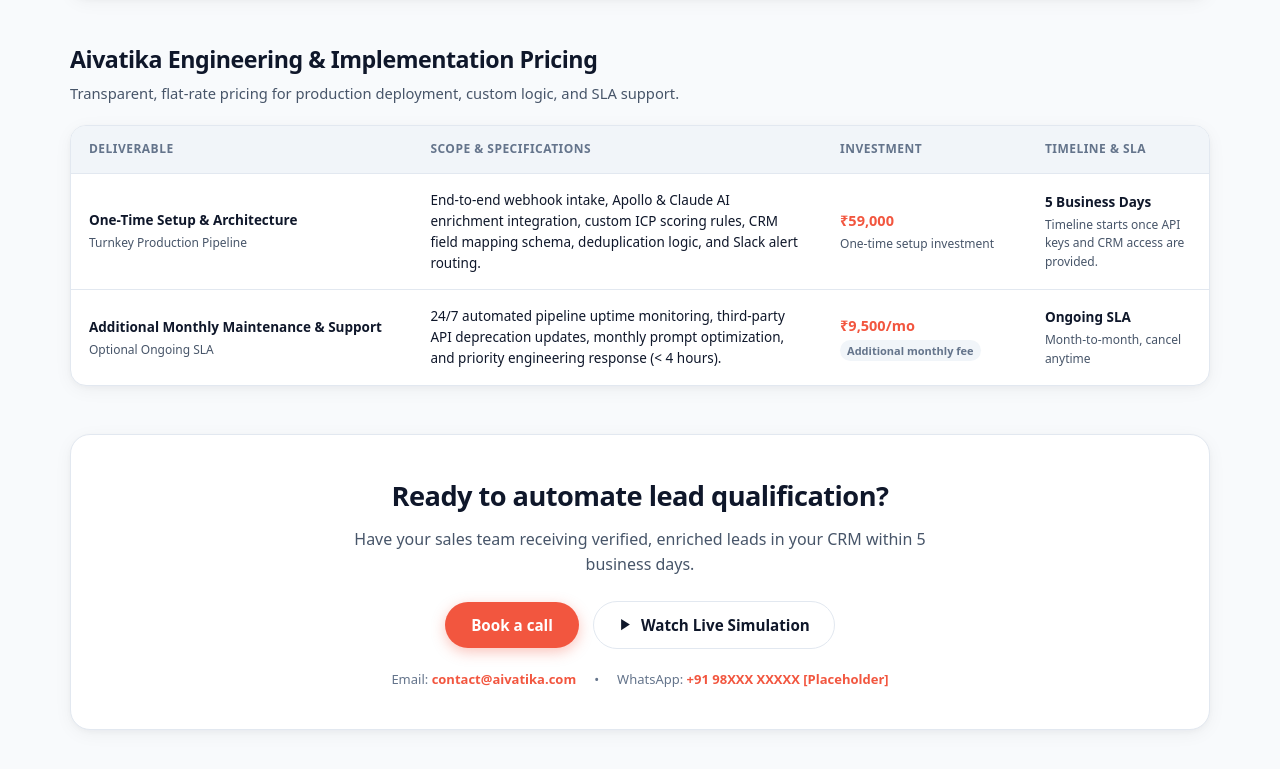
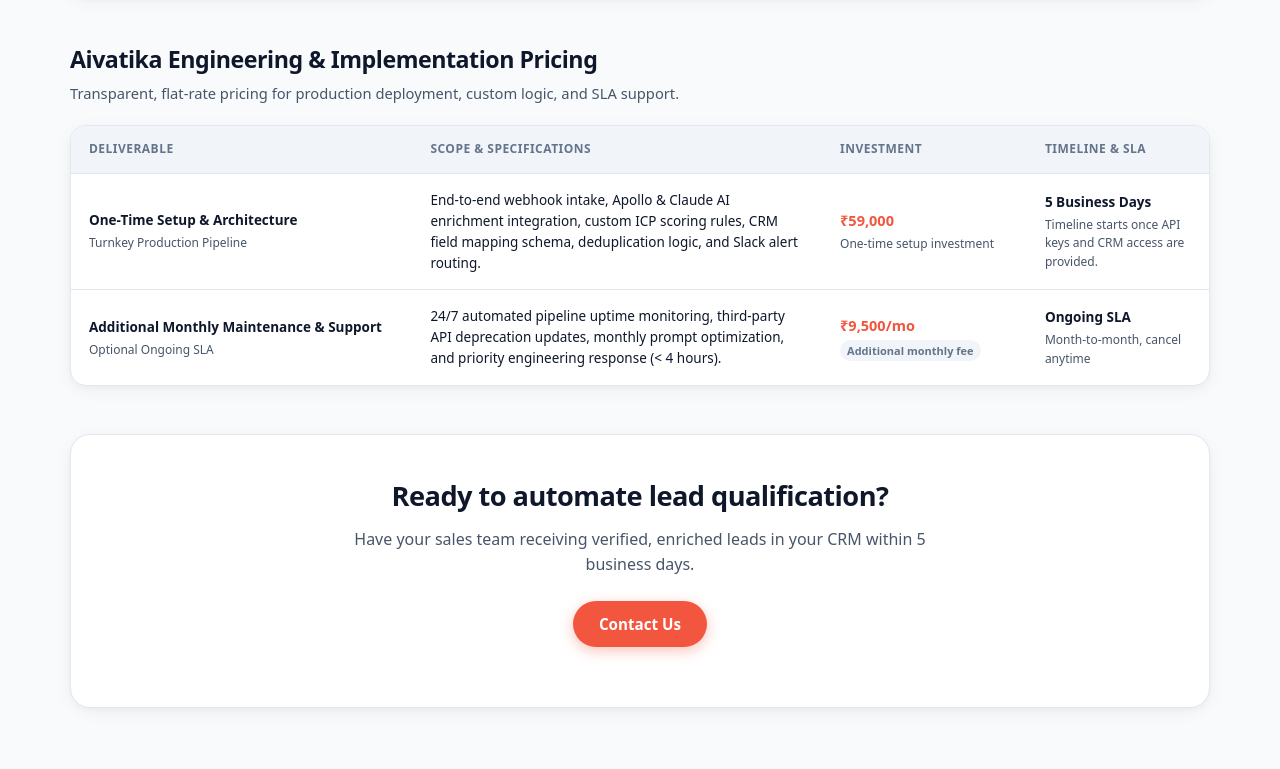
Before and after one commit to janhavi-28/n8n_website, a website: page lead-generation-details.html in a window 1280 px wide. Shown: the part 1385-2154 px from the top of the page. Drawn offline with Linux system fonts and the light colour scheme.

Commit message:
style: simplify bottom section to Contact Us only

```diff
--- a/lead-generation-details.html
+++ b/lead-generation-details.html
@@ -46,7 +46,7 @@
           Watch Live Simulation
         </button>
         <button class="btn-outline" type="button" onclick="openContactModal()">
-          Book a call
+          Contact Us
         </button>
       </div>
       <div class="hero-stats">
@@ -273,19 +273,8 @@
       <p>Have your sales team receiving verified, enriched leads in your CRM within 5 business days.</p>
       <div class="final-cta-actions">
         <button class="btn-primary" type="button" onclick="openContactModal()">
-          Book a call
+          Contact Us
         </button>
-        <button class="btn-outline" type="button" onclick="openSimulation()">
-          <svg width="15" height="15" viewBox="0 0 24 24" fill="currentColor">
-            <polygon points="5 3 19 12 5 21 5 3"></polygon>
-          </svg>
-          Watch Live Simulation
-        </button>
-      </div>
-      <div class="contact-placeholders">
-        <span>Email: <a href="mailto:contact@aivatika.com" class="contact-link">contact@aivatika.com</a></span>
-        <span>•</span>
-        <span>WhatsApp: <a href="https://wa.me/919876543210" target="_blank" rel="noopener noreferrer" class="contact-link">+91 98XXX XXXXX [Placeholder]</a></span>
       </div>
     </section>
 
@@ -323,7 +312,7 @@
   <div id="contact-modal" class="contact-modal" aria-hidden="true" role="dialog" aria-modal="true">
     <div class="sim-modal-backdrop" onclick="closeContactModal()"></div>
     <div class="contact-dialog">
-      <h3>Book an Architecture Call</h3>
+      <h3>Contact Us</h3>
       <p>Leave your details and an automation engineer will contact you within one business day.</p>
       <form id="contact-form" onsubmit="submitForm(event)">
         <div class="form-group">
@@ -380,9 +369,9 @@
       const biz = document.getElementById('c-biz').value.trim();
       const phone = document.getElementById('c-phone').value.trim();
 
-      const subject = encodeURIComponent(`Lead Generation Pipeline Architecture Call - ${biz}`);
+      const subject = encodeURIComponent(`Lead Generation Pipeline Inquiry - ${biz}`);
       const mailBody = encodeURIComponent(
-        `Hi Aivatika Team,\n\nI would like to book an architecture call for the Lead Generation & Enrichment Pipeline.\n\nContact Details:\n- Name: ${name}\n- Company: ${biz}\n- Phone: ${phone}\n\nPlease reach out with scheduling options.\n\nThanks,\n${name}`
+        `Hi Aivatika Team,\n\nI am interested in deploying the Lead Generation & Enrichment Pipeline.\n\nContact Details:\n- Name: ${name}\n- Company: ${biz}\n- Phone: ${phone}\n\nPlease reach out for next steps!\n\nThanks,\n${name}`
       );
 
       window.open(`mailto:contact@aivatika.com?subject=${subject}&body=${mailBody}`, '_self');
```
